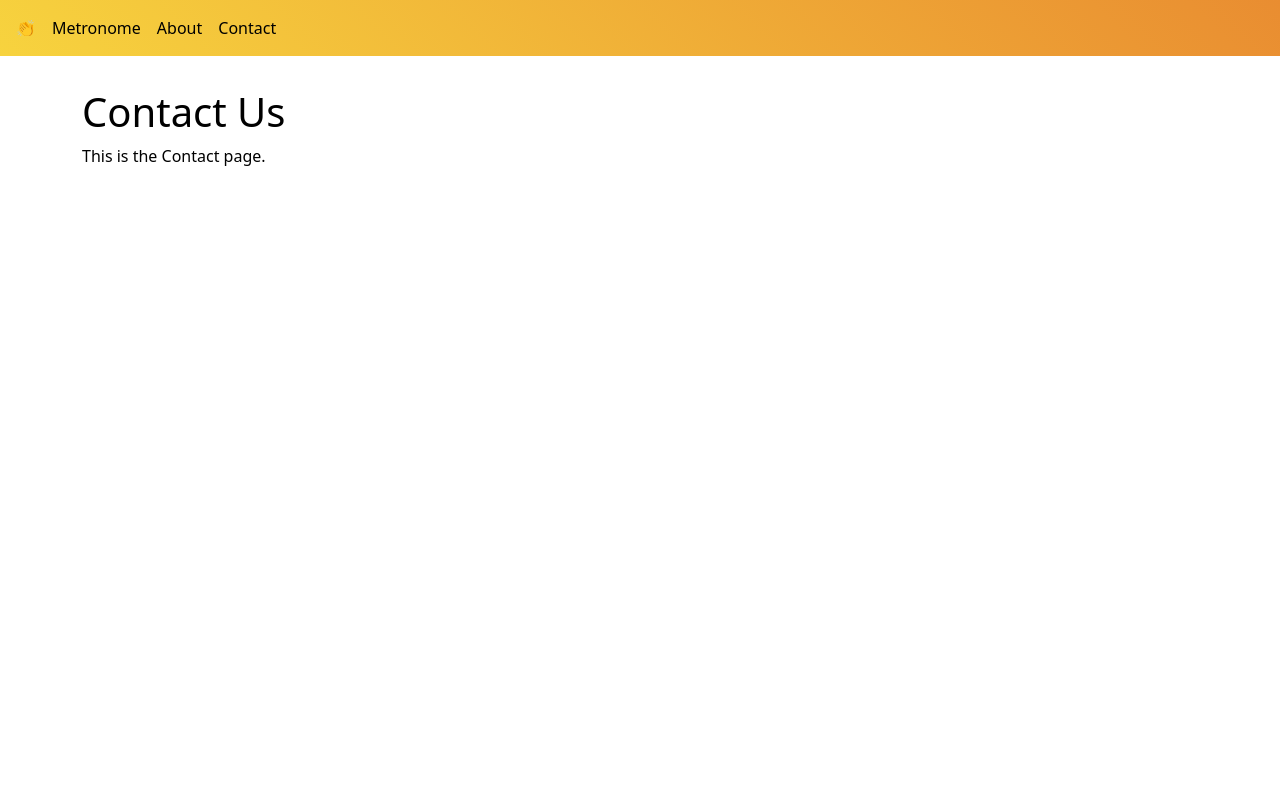
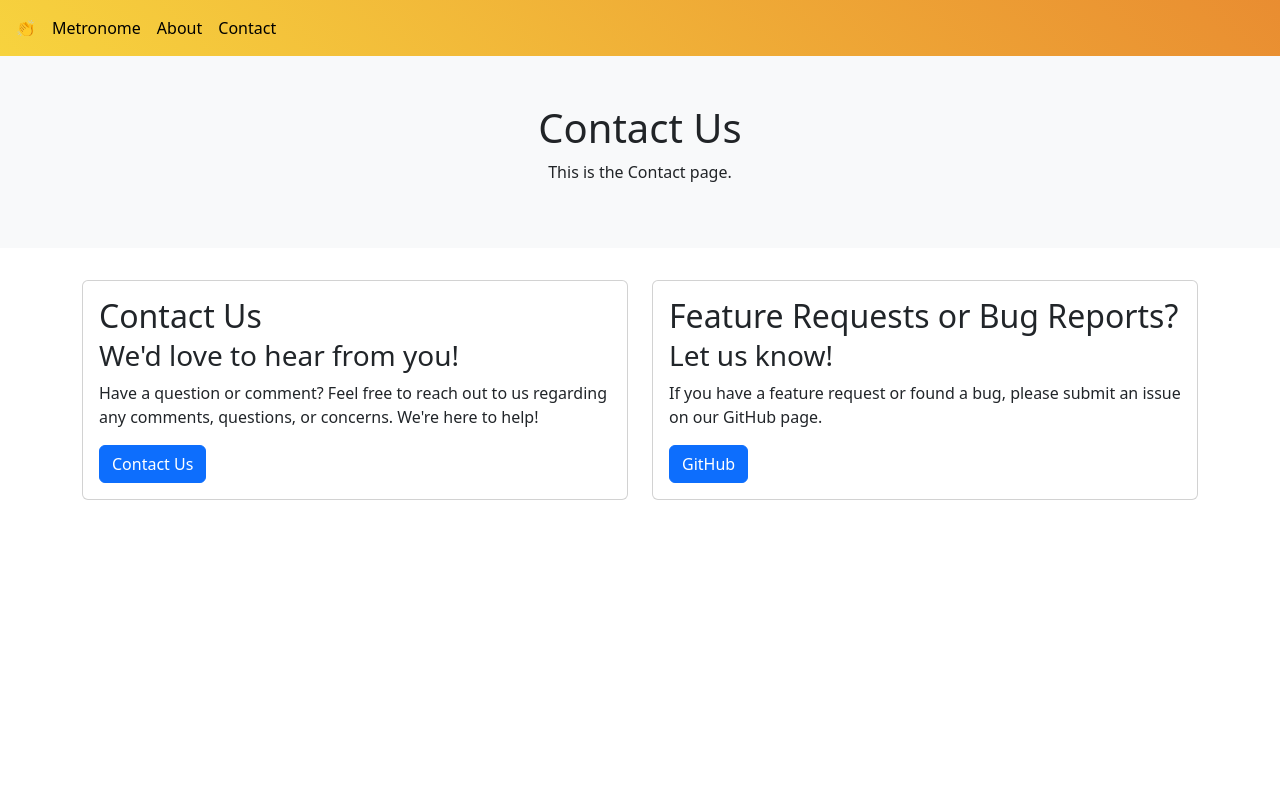
Before and after one commit to Treyson-Grange/clap-chaos, a Next.js app: page /contact in a window 1280 px wide. Shown: the top 800 px of the page. Built offline with nearby package versions, Linux system fonts and the light colour scheme.

Commit message:
:pencil2: added url to Card component, and made contact page

```diff
--- a/src/components/About.tsx
+++ b/src/components/About.tsx
@@ -1,5 +1,5 @@
 import React from "react";
-import { Col, Row, Container, Button } from 'react-bootstrap';
+import { Col, Row, Container } from 'react-bootstrap';
 import CardComp from '@/components/Card';
 
 const AboutInfo: React.FC = () => {
--- a/src/components/Card.tsx
+++ b/src/components/Card.tsx
@@ -2,37 +2,39 @@ import React from "react";
 import { Card, Button } from 'react-bootstrap';
 
 type CardProps = {
-    title: string;
+    title?: string;
     subtitle?: string;
     text?: string;
     img?: string;
     imgLocation?: string;
     buttonText?: string;
     buttonVariant?: string;
+    url?: string;
 };
 
 /*
     Example Usage:
-    <CardComp
+    <CardComp // None of these are reqired. However, combinations will have different results.
         title=""
         subtitle=""
         text=""
-        img=""// Use png for transparent background
+        img="" // Use png for transparent background
         imgLocation=""
         buttonText=""
         buttonVariant=""
+        url=""
     />
 */
 
-const CardComp: React.FC<CardProps> = ({ title, subtitle, text, img, imgLocation = "top", buttonText, buttonVariant = "primary" }) => {
+const CardComp: React.FC<CardProps> = ({ title, subtitle, text, img, imgLocation = "top", buttonText, buttonVariant = "primary", url }) => {
     return (
         <Card>
             {img && imgLocation === "top" && <Card.Img variant="top" src={img} />}
             <Card.Body>
-                <Card.Title><h2>{title}</h2></Card.Title>
+                {title && <Card.Title><h2>{title}</h2></Card.Title>}
                 {subtitle && <Card.Subtitle><h3>{subtitle}</h3></Card.Subtitle>}
                 {text && <Card.Text>{text}</Card.Text>}
-                {buttonText && <Button variant={buttonVariant}>{buttonText}</Button>}
+                {buttonText && <Button href={url} variant={buttonVariant}>{buttonText}</Button>}
             </Card.Body>
             {img && imgLocation === "bottom" && <Card.Img variant="bottom" src={img} />}
         </Card>
--- a/src/components/Contact.tsx
+++ b/src/components/Contact.tsx
@@ -1,11 +1,31 @@
 import React from 'react';
-import { Card, Col, Row, Container, Button } from 'react-bootstrap';
+import { Col, Row, Container } from 'react-bootstrap';
+import CardComp from '@/components/Card';
+import siteConfig from '@/config/clap-chaos';
 
 const ContactInfo: React.FC = () => {
     return (
         <Container>
-            <h1>Contact Us</h1>
-            <p>This is the Contact page.</p>
+            <Row>
+                <Col lg={6} className='d-flex'>
+                    <CardComp
+                        title="Contact Us"
+                        subtitle="We'd love to hear from you!"
+                        text={`Have a question or comment? Feel free to reach out to us regarding any comments, questions, or concerns. We're here to help!`}
+                        buttonText='Contact Us'
+                        url={`mailto:${siteConfig.CONTACTEMAIL}`}
+                    />
+                </Col>
+                <Col lg={6} className='d-flex'>
+                    <CardComp
+                        title="Feature Requests or Bug Reports?"
+                        subtitle="Let us know!"
+                        text={`If you have a feature request or found a bug, please submit an issue on our GitHub page.`}
+                        buttonText='GitHub'
+                        url='https://github.com/Treyson-Grange/clap-chaos'
+                    />
+                </Col>
+            </Row>
         </Container>
     )
 }
--- a/src/pages/contact.tsx
+++ b/src/pages/contact.tsx
@@ -1,11 +1,16 @@
 import styles from '@/styles/Home.module.css';
 import ContactInfo from '@/components/Contact';
 import PageHead from '@/components/PageHead';
+import Herobanner from '@/components/Herobanner';
 
 export default function Contact() {
     return (
         <div>
             <PageHead pageTitle="Contact" />
+            <Herobanner
+                title="Contact Us"
+                subtitle="This is the Contact page."
+            />
             <main className={styles.main}>
                 <ContactInfo />
             </main>
```
